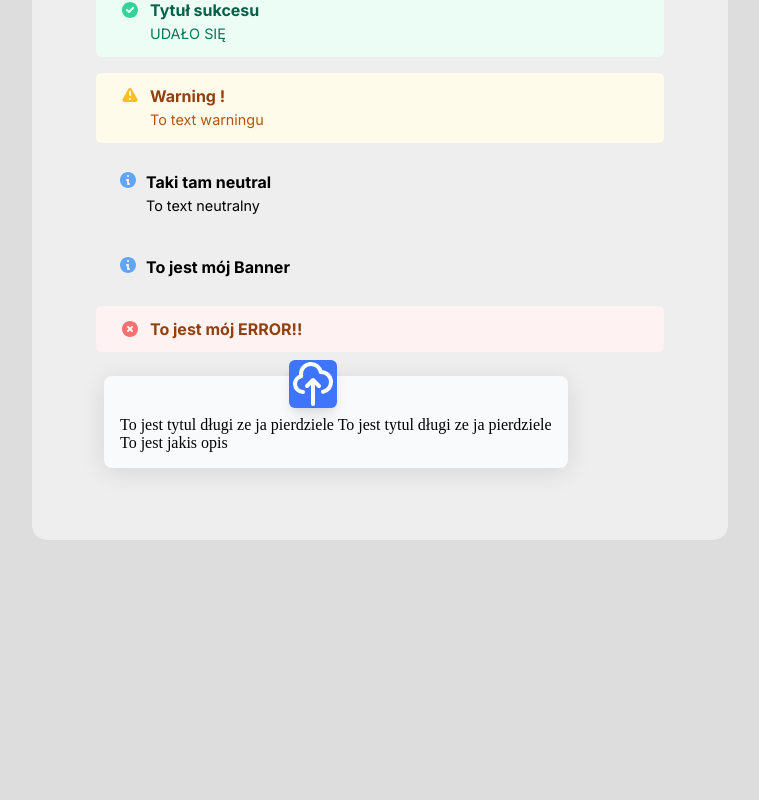
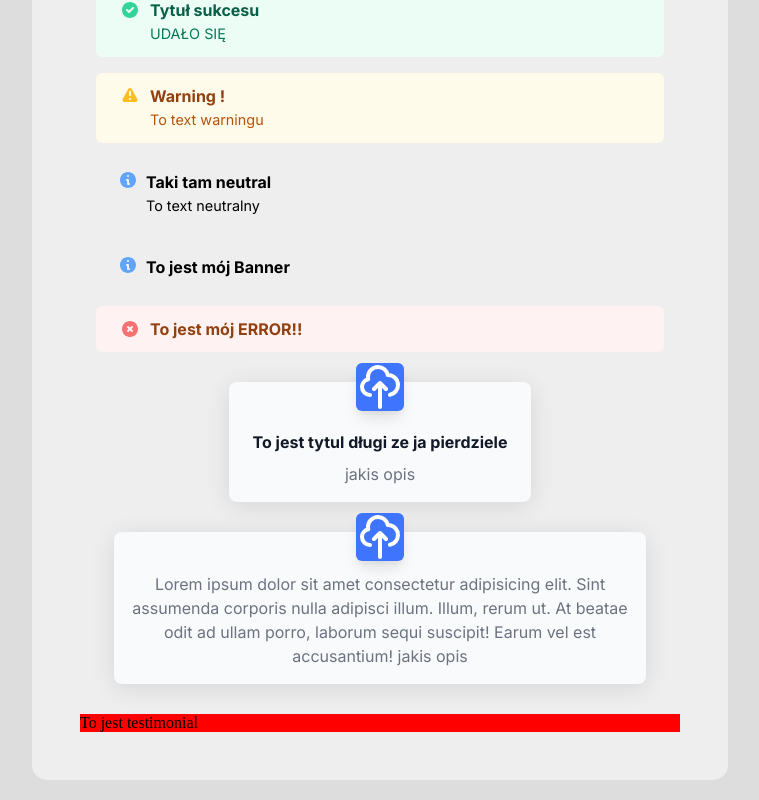
Before and after one commit to lukKotecki/component-library, a React (Vite) app: page / in a window 1280 px wide. Shown: the part 235-1035 px from the top of the page, without its empty margins (260-1019 px from the left). Before the commit the page ends 800 px from the top, so only its background shows below. Built offline with nearby package versions, Linux system fonts and the light colour scheme.

Commit message:
started Testimonial component

```diff
--- a/src/App.jsx
+++ b/src/App.jsx
@@ -1,9 +1,10 @@
 import React from 'react'
-import Badge from './components/Badge'
+import Badge from './components/Badge/Badge'
 import Banner from './components/Banner/Banner'
 import BannerText from './components/Banner/BannerText'
 import Card from './components/Card/Card'
 import CardTitle from './components/Card/CardTitle'
+import Testimonials from './components/Testimonials/Testimonials'
 
 export default function App(){
   return (
@@ -49,10 +50,17 @@ export default function App(){
       <Card>
         <CardTitle>
           To jest tytul długi ze ja pierdziele
-          To jest tytul długi ze ja pierdziele
         </CardTitle>
-        To jest jakis opis
+         jakis opis
       </Card>
+      <Card>
+        Lorem ipsum dolor sit amet consectetur adipisicing elit. Sint assumenda corporis nulla adipisci illum. Illum, rerum ut. At beatae odit ad ullam porro, laborum sequi suscipit! Earum vel est accusantium!
+         jakis opis
+      </Card>
+
+      <Testimonials>
+          To jest testimonial
+      </Testimonials>
 
     </div>
 
--- a/src/components/Badge.jsx
+++ b/src/components/Badge/Badge.jsx
@@ -1,5 +1,6 @@
 import React  from 'react'
 import classNames from 'classnames'
+import './badge.css'
 
 export default function Badge({children, border='square', color='gray', ...rest}){
 
--- /dev/null
+++ b/src/components/Badge/badge.css
@@ -0,0 +1,39 @@
+
+
+.badge{
+    padding: .5em 1em;
+    display: inline-block;
+    margin: .5em;
+    font-family: Inter, sans-serif;
+  }
+  .square{
+    border-radius: 5px;
+  }
+  .pill{
+    border-radius: 20px;
+  }
+
+  .red{
+    background-color: #FEE2E2;
+    color: #991B1B;
+  }
+  .gray{
+    background-color: #F3F4F6;
+    color: #1F2937;
+  }
+  .yellow{
+    background-color: #FEF3C7;
+    color: #991B1B;
+  }
+  .green{
+    background-color: #D1FAE5;
+    color: #065F46;
+  }
+  .blue{
+    background-color: #DBEAFE;
+    color: #1E40AF;
+  }
+  .purple{
+    background-color: #EDE9FE;
+    color: #5B21B6;
+  }
--- a/src/components/Banner/Banner.jsx
+++ b/src/components/Banner/Banner.jsx
@@ -1,9 +1,10 @@
 import React from 'react'
 import BannerText from './BannerText'
+import './banner.css'
 
 const ThemeContext = React.createContext()
 
-export default function Banner({children, type='neutralgit statu'}) {
+export default function Banner({children, type }) {
 
     let icon =''
     switch(type){
--- /dev/null
+++ b/src/components/Banner/banner.css
@@ -0,0 +1,49 @@
+
+.banner-container{
+    font-family: Inter;
+    font-size: 1rem;
+    font-weight: bold;
+    line-height: 20px;
+    border-radius: 6px;
+    padding: .8em 1.5em;
+    display: flex;
+    margin: 1em;
+  }
+  .banner-container svg{
+    margin-right: 10px;
+  }
+
+  .success{
+    background-color: #ECFDF5;
+    color: #065F46;
+  }
+  .warning{
+    background-color: #FFFBEB;
+    color: #92400E;
+  }
+  .error{
+    background-color: #FEF2F2;
+    color: #92400E;
+  }
+  .neutral{
+    background-color: #EFF6FF;
+    columns: #1E40AF;
+  }
+
+  .banner-text{
+    font-weight: normal;
+    font-size: .9em;
+    margin-top: .3em;
+  }
+  .banner-text-success{
+    color: #047857;
+  }
+  .banner-text-warning{
+    color: #B45309;
+  }
+  .banner-text-error{
+    color: #B45309;
+  }
+  .banner-text-neutral{
+    color: #1C51B9;
+  }
--- a/src/components/Card/card.css
+++ b/src/components/Card/card.css
@@ -4,21 +4,31 @@
     box-shadow: 0px 4px 6px -2px rgba(0, 0, 0, 0.05), 0px 10px 15px -3px rgba(0, 0, 0, 0.10);
     width: 3em;
     height: 3em;
-    position: absolute;
-    left: 40%;
-    top:-1em;
+    position: relative;
+    top:-35px;
 }
 
 .card-container{
-    margin: 1.5em;
     border-radius: 8px;
     background-color: #F9FAFB;
     box-shadow: 0px 4px 25px 0px rgba(0, 0, 0, 0.10);
     width: fit-content;
     padding: 1em;
     position: relative;
+    text-align: center;
+    max-width: 500px;
+    margin: 30px auto;
+    font-family: Inter, sans-serif;
+    color: #6B7280;
+    line-height: 24px;
 }
 
 .card-children{
-    margin-top: 1.5em;
+    margin-top: -30px;
 }
+
+.card-title-container{
+    font-weight: bold;
+    margin:.5em;
+    color: #111827;
+}
--- /dev/null
+++ b/src/components/Testimonials/Testimonials.css
@@ -0,0 +1,3 @@
+.testimonials-main-container{
+    background-color: red;
+}
--- /dev/null
+++ b/src/components/Testimonials/Testimonials.jsx
@@ -0,0 +1,11 @@
+import React from 'react'
+import './Testimonials.css'
+
+export default function Testimonials({ children }){
+
+    return (
+        <div className='testimonials-main-container'>
+              {children}
+        </div>
+    )
+}
--- a/src/index.css
+++ b/src/index.css
@@ -17,91 +17,3 @@ body, html {
   padding: 3em;
   border-radius: 15px;
 }
-
-.badge{
-  padding: .5em 1em;
-  display: inline-block;
-  margin: .5em;
-  font-family: Inter, sans-serif;
-}
-.square{
-  border-radius: 5px;
-}
-.pill{
-  border-radius: 20px;
-}
-
-.red{
-  background-color: #FEE2E2;
-  color: #991B1B;
-}
-.gray{
-  background-color: #F3F4F6;
-  color: #1F2937;
-}
-.yellow{
-  background-color: #FEF3C7;
-  color: #991B1B;
-}
-.green{
-  background-color: #D1FAE5;
-  color: #065F46;
-}
-.blue{
-  background-color: #DBEAFE;
-  color: #1E40AF;
-}
-.purple{
-  background-color: #EDE9FE;
-  color: #5B21B6;
-}
-
-
-.banner-container{
-  font-family: Inter;
-  font-size: 1rem;
-  font-weight: bold;
-  line-height: 20px;
-  border-radius: 6px;
-  padding: .8em 1.5em;
-  display: flex;
-  margin: 1em;
-}
-.banner-container svg{
-  margin-right: 10px;
-}
-
-.success{
-  background-color: #ECFDF5;
-  color: #065F46;
-}
-.warning{
-  background-color: #FFFBEB;
-  color: #92400E;
-}
-.error{
-  background-color: #FEF2F2;
-  color: #92400E;
-}
-.neutral{
-  background-color: #EFF6FF;
-  columns: #1E40AF;
-}
-
-.banner-text{
-  font-weight: normal;
-  font-size: .9em;
-  margin-top: .3em;
-}
-.banner-text-success{
-  color: #047857;
-}
-.banner-text-warning{
-  color: #B45309;
-}
-.banner-text-error{
-  color: #B45309;
-}
-.banner-text-neutral{
-  color: #1C51B9;
-}
```
